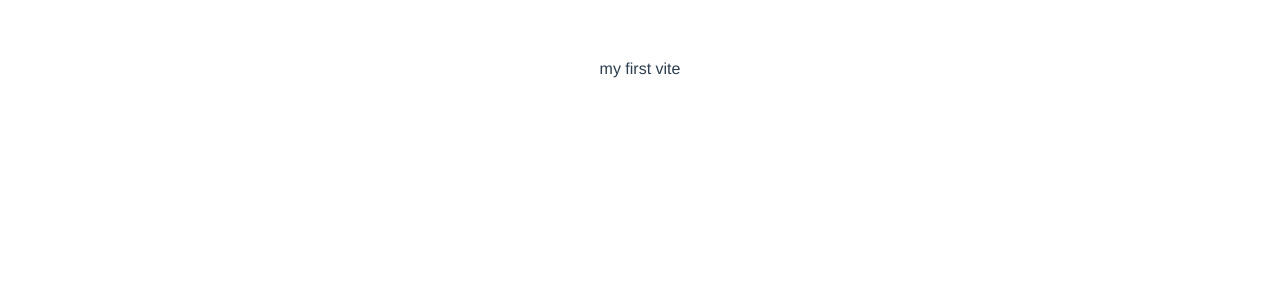
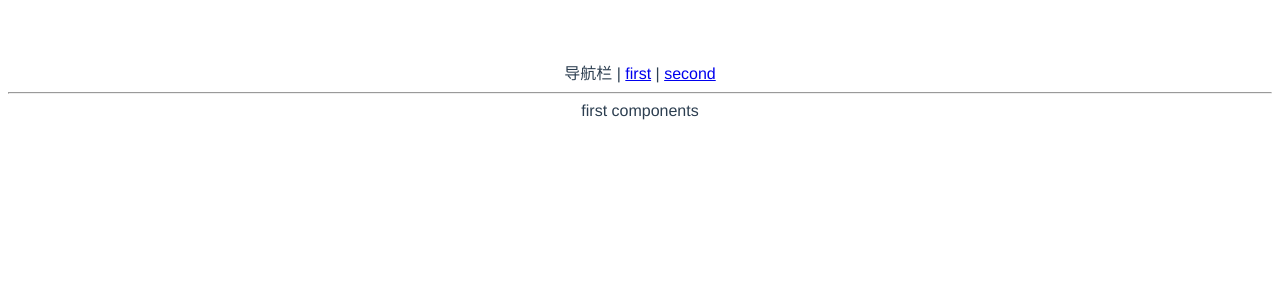
Before and after one commit to vmoeak/dingdang-ui, a Vue app: page / in a window 1280 px wide. Shown: the top 300 px of the page. Built offline with nearby package versions, Linux system fonts and the light colour scheme.

Commit message:
vue-router

```diff
--- a/package.json
+++ b/package.json
@@ -7,7 +7,9 @@
     "serve": "vite preview"
   },
   "dependencies": {
-    "vue": "^3.0.5"
+    "scss": "^0.2.4",
+    "vue": "^3.0.5",
+    "vue-router": "4.0.6"
   },
   "devDependencies": {
     "@vitejs/plugin-vue": "^1.2.1",
--- a/src/App.vue
+++ b/src/App.vue
@@ -1,5 +1,10 @@
 <template>
-  <div>my first vite</div>
+  <div>
+    导航栏 | <router-link to="/">first</router-link> |
+    <router-link to="/xxx">second</router-link>
+  </div>
+  <hr />
+  <router-view />
 </template>
 
 <script lang="ts">
--- /dev/null
+++ b/src/components/First.vue
@@ -0,0 +1,13 @@
+<template>
+  <div>first components</div>
+</template>
+
+<script lang='ts'>
+import { defineComponent } from "vue";
+export default defineComponent({
+  name: "Firt",
+});
+</script>
+
+<style scoped>
+</style>
--- /dev/null
+++ b/src/components/Second.vue
@@ -0,0 +1,13 @@
+<template>
+  <div>second components</div>
+</template>
+
+<script lang='ts'>
+import { defineComponent } from "vue";
+export default defineComponent({
+  name: "Second",
+});
+</script>
+
+<style scoped>
+</style>
--- a/src/main.ts
+++ b/src/main.ts
@@ -1,4 +1,18 @@
-import { createApp } from 'vue'
-import App from './App.vue'
+import { createApp } from "vue";
+import App from "./App.vue";
+import { createWebHashHistory, createRouter } from "vue-router";
+import First from "./components/First.vue";
+import Second from "./components/Second.vue";
 
-createApp(App).mount('#app')
+const history = createWebHashHistory();
+const router = createRouter({
+  history,
+  routes: [
+    { path: "/", component: First },
+    { path: "/xxx", component: Second },
+  ],
+});
+
+const app = createApp(App);
+app.use(router);
+app.mount("#app");
```
Also changed, not shown: 1 other file (tests, documents, lock files or other folders).
